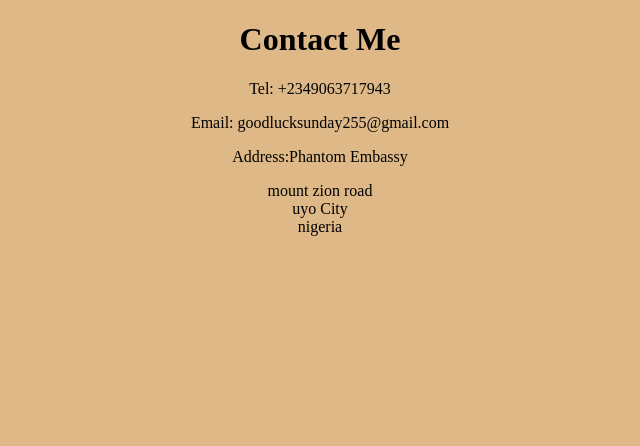
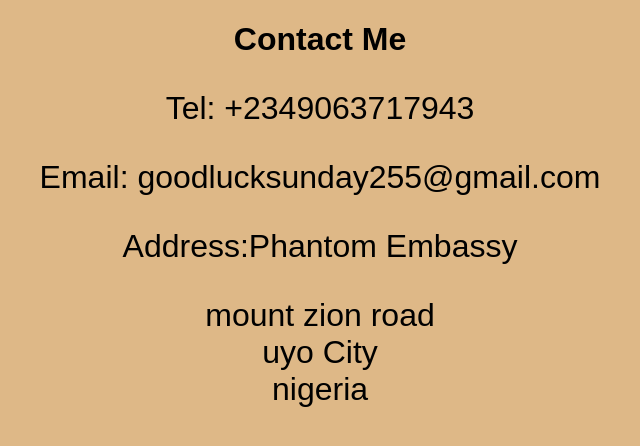
Before and after one commit to phantom0031/firstproject, a plain HTML site: page public/contact.html in a window 1280 px wide. Shown: the whole page, without its empty margins (320-960 px from the left). Drawn offline with Linux system fonts and the light colour scheme.

Commit message:
Update contact.html

```diff
--- a/public/contact.html
+++ b/public/contact.html
@@ -3,7 +3,7 @@
 
 <head>
   <meta charset="UTF-8">
-  <title>about me</title>
+  <title>contact me</title>
   <link rel="preconnect" href="https://fonts.googleapis.com">
   <link rel="preconnect" href="https://fonts.gstatic.com" crossorigin>
   <link href="https://fonts.googleapis.com/css2?family=Lobster+Two:ital,wght@0,400;0,700;1,400;1,700&display=swap" rel="stylesheet">
@@ -22,12 +22,13 @@
   }
 </style>
 </head>
-  <body>
-<h1>Contact Me</h1>
-<p>Tel: +2349063717943</p>
-<p>Email: goodlucksunday255@gmail.com</p>
-<p>Address:Phantom Embassy</p>
-<p>
+
+<body>
+<h1 class="h1">Contact Me</h1>
+<p class="p">Tel: +2349063717943</p>
+<p class="p">Email: goodlucksunday255@gmail.com</p>
+<p class="p">Address:Phantom Embassy</p>
+<p class="p">
   mount zion road <br />
   uyo City<br />
   nigeria <br />
```
